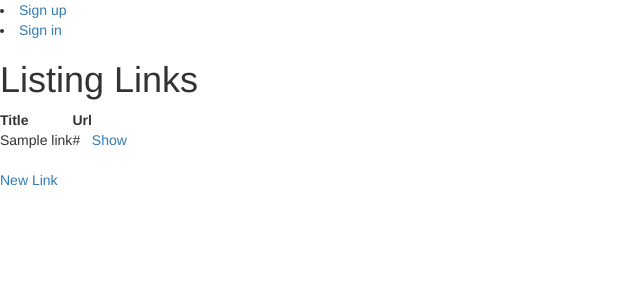
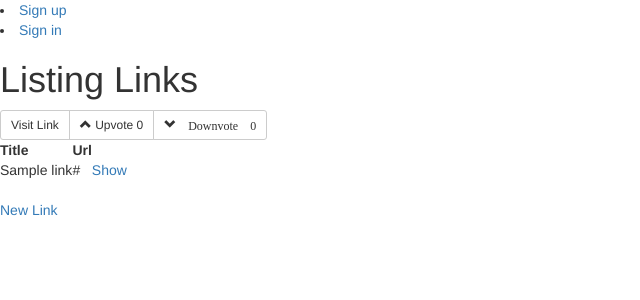
Before and after one commit to MengjueW/daily-kitten, a Rails app: page / in a window 1280 px wide. Shown: the top 300 px of the page, without its empty margins (0-640 px from the left). Run offline with Rails 7, Linux system fonts and the light colour scheme; tables that the repository leaves empty hold one stand-in row (Sample ...); style sheets or scripts are compiled from the project's sources; some libraries are stand-ins or nearby versions.

Commit message:
Add Upvote/Downvote

```diff
--- a/app/app/controllers/links_controller.rb
+++ b/app/app/controllers/links_controller.rb
@@ -62,6 +62,18 @@ class LinksController < ApplicationController
     end
   end
 
+  def upvote
+    @link = Link.find(params[:id])
+    @link.upvote_by current_user
+      redirect_to :back
+  end
+
+  def downvote
+    @link = Link.find(params[:id])
+    @link.downvote_by current_user
+      redirect_to :back
+  end
+
   private
     # Use callbacks to share common setup or constraints between actions.
     def set_link
--- a/app/app/models/link.rb
+++ b/app/app/models/link.rb
@@ -1,2 +1,3 @@
 class Link < ActiveRecord::Base
+    acts_as_votable
 end
--- a/app/app/views/links/index.html.erb
+++ b/app/app/views/links/index.html.erb
@@ -18,6 +18,19 @@
         <td><%= link.url %></td>
         <td><%= link_to 'Show', link %></td>
       </tr>
+      <div class="btn-group">
+        <a class="btn btn-default btn-sm" href="<%= link.url %>">Visit Link</a>
+        <%= link_to like_link_path(link), method: :put, class: "btn btn-default btn-sm" do %>
+          <span class="glyphicon glyphicon-chevron-up"></span>
+          Upvote
+          <%= link.get_upvotes.size %>
+        <% end %>
+        <%= link_to dislike_link_path(link), method: :put, class: "btn btn-default btn-sm" do %>
+          <span class="glyphicon glyphicon-chevron-down">
+          Downvote
+          <%= link.get_downvotes.size %>
+        <% end %>
+      </div>
     <% end %>
   </tbody>
 </table>
--- a/app/config/routes.rb
+++ b/app/config/routes.rb
@@ -1,6 +1,11 @@
 Rails.application.routes.draw do
   devise_for :users
-  resources :links
+  resources :links do
+    member do
+      put "like", to: "links#upvote"
+      put "dislike", to: "links#downvote"
+    end
+  end
 
   root to: "links#index"
   # The priority is based upon order of creation: first created -> highest priority.
```
Also changed, not shown: app/db/migrate/20150921014854_acts_as_votable_migration.rb (added, +27 -0 lines), app/Gemfile, app/Gemfile.lock, app/db/schema.rb.
